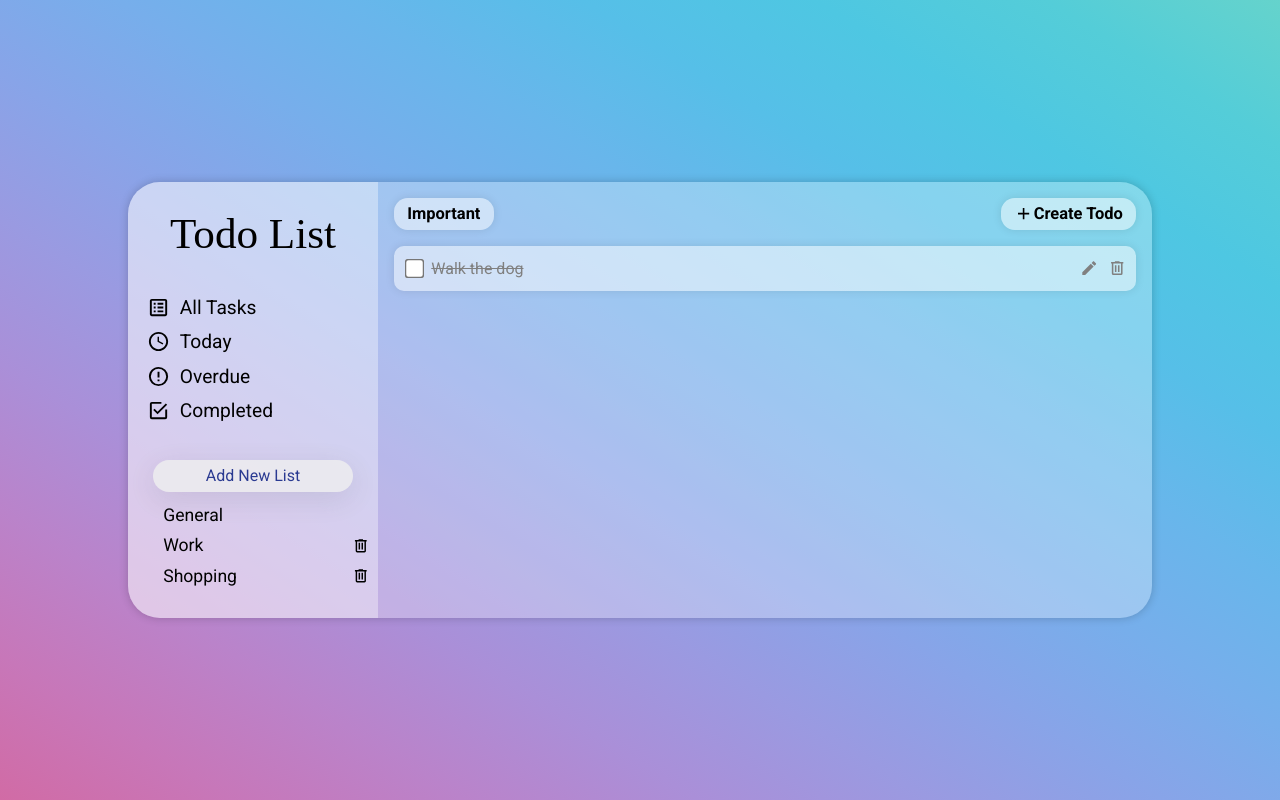
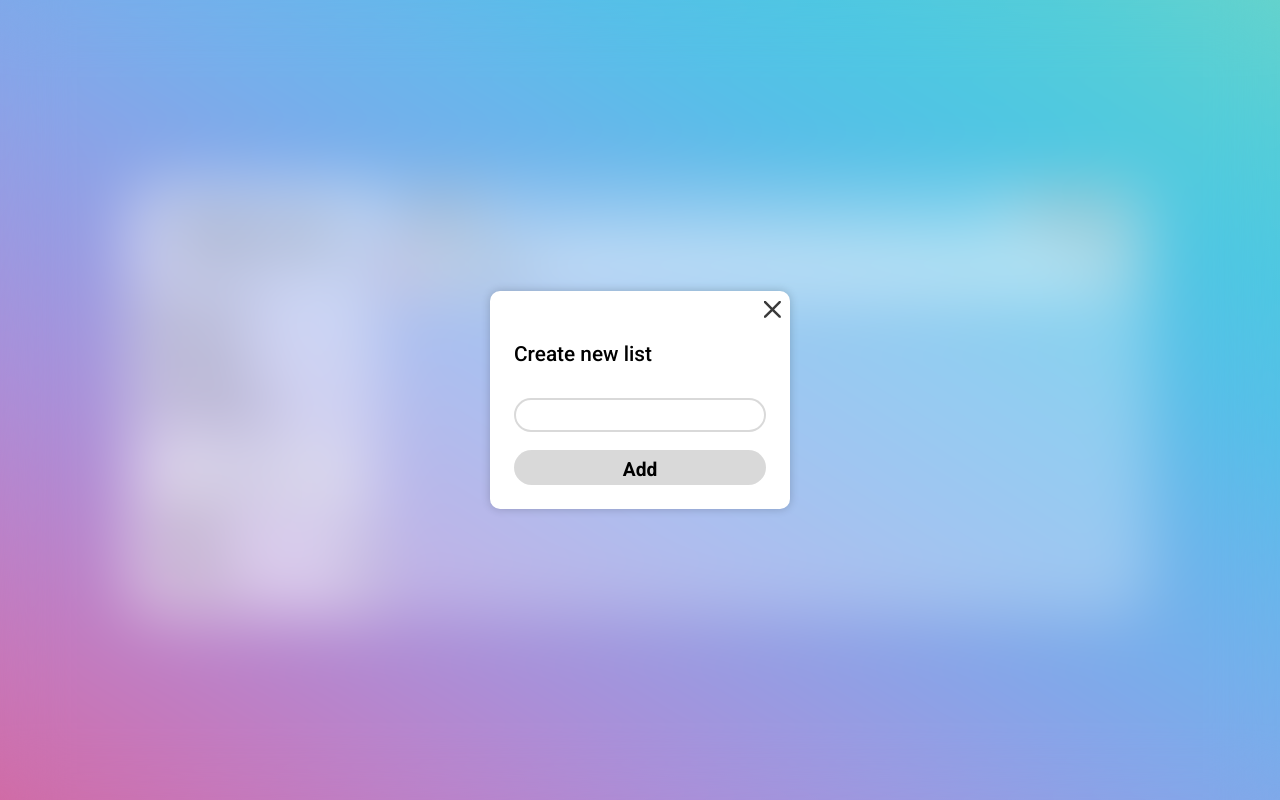
Before and after one commit to RimaSem/todo-list, a React (Vite) app: page / in a window 1280 px wide. Both pictures are taken after a click on the button "Add New List". Built offline with nearby package versions, Linux system fonts and the light colour scheme; a web font is replaced by a local one.

Commit message:
Implement add/remove list func

```diff
--- a/package.json
+++ b/package.json
@@ -11,6 +11,7 @@
   "dependencies": {
     "@mdi/js": "^7.1.96",
     "@mdi/react": "^1.6.1",
+    "nanoid": "^4.0.1",
     "react": "^18.2.0",
     "react-dom": "^18.2.0"
   },
--- a/src/components/ListNav.tsx
+++ b/src/components/ListNav.tsx
@@ -1,21 +1,46 @@
 import Icon from "@mdi/react";
-import { mdiPlay, mdiTrashCanOutline } from "@mdi/js";
+import { mdiTrashCanOutline } from "@mdi/js";
 
-function ListNav() {
+type ListNavProps = {
+  setListFormActive: React.Dispatch<React.SetStateAction<boolean>>;
+  allLists: { title: string | undefined; id: string }[];
+  setAllLists: React.Dispatch<
+    React.SetStateAction<
+      {
+        title: string | undefined;
+        id: string;
+      }[]
+    >
+  >;
+};
+
+function ListNav({ setListFormActive, allLists, setAllLists }: ListNavProps) {
+  const displayLists = allLists.map((list) => (
+    <div key={list.id} className="list-nav-item">
+      <div className="list-nav-item-text">{list.title}</div>
+      <div
+        id={list.id}
+        className="delete-list-icon"
+        onClick={() => handleDelete(list.id)}
+      >
+        <Icon path={mdiTrashCanOutline} />
+      </div>
+    </div>
+  ));
+
+  function handleDelete(id: string) {
+    setAllLists((prev) => prev.filter((list) => list.id !== id));
+  }
+
   return (
     <div className="list-nav">
-      <button type="button">Add New List</button>
+      <button onClick={() => setListFormActive(true)} type="button">
+        Add New List
+      </button>
       <div className="list-nav-item">
         <div className="list-nav-item-text">General</div>
       </div>
-      <div className="list-nav-item">
-        <div className="list-nav-item-text">Work</div>
-        <Icon className="delete-list-icon" path={mdiTrashCanOutline} />
-      </div>
-      <div className="list-nav-item">
-        <div className="list-nav-item-text">Shopping</div>
-        <Icon className="delete-list-icon" path={mdiTrashCanOutline} />
-      </div>
+      {displayLists}
     </div>
   );
 }
--- a/src/components/Menu.tsx
+++ b/src/components/Menu.tsx
@@ -1,22 +1,44 @@
-import { useRef } from "react";
+import { useRef, useState } from "react";
 import GeneralNav from "./GeneralNav";
 import ListNav from "./ListNav";
+import NewListForm from "./NewListForm";
+import { nanoid } from "nanoid";
 
 function Menu() {
+  const [listFormActive, setListFormActive] = useState(false);
+  const [allLists, setAllLists] = useState<
+    {
+      title: string | undefined;
+      id: string;
+    }[]
+  >([
+    { title: "Work", id: nanoid() },
+    { title: "Shopping", id: nanoid() },
+  ]);
+
   const hamburgerMenuRef = useRef<HTMLDivElement>(null);
   const slidingMenuRef = useRef<HTMLDivElement>(null);
 
   function displayMenu() {
-    hamburgerMenuRef.current &&
-      hamburgerMenuRef.current.classList.toggle("active");
-    slidingMenuRef.current && slidingMenuRef.current.classList.toggle("active");
+    hamburgerMenuRef.current?.classList.toggle("active");
+    slidingMenuRef.current?.classList.toggle("active");
   }
 
   return (
     <>
+      {listFormActive && (
+        <NewListForm
+          setAllLists={setAllLists}
+          setListFormActive={setListFormActive}
+        />
+      )}
       <div ref={slidingMenuRef} className="off-screen-menu">
         <GeneralNav />
-        <ListNav />
+        <ListNav
+          setListFormActive={setListFormActive}
+          allLists={allLists}
+          setAllLists={setAllLists}
+        />
       </div>
       <div className="header">
         <div
@@ -31,7 +53,11 @@ function Menu() {
         <div className="menu-title">Todo List</div>
         <div className="sidebar-menu">
           <GeneralNav />
-          <ListNav />
+          <ListNav
+            setListFormActive={setListFormActive}
+            allLists={allLists}
+            setAllLists={setAllLists}
+          />
         </div>
       </div>
     </>
--- /dev/null
+++ b/src/components/NewListForm.tsx
@@ -0,0 +1,44 @@
+import { useRef } from "react";
+import Icon from "@mdi/react";
+import { mdiWindowClose } from "@mdi/js";
+import { nanoid } from "nanoid";
+
+type NewListFormProps = {
+  setListFormActive: React.Dispatch<React.SetStateAction<boolean>>;
+  setAllLists: React.Dispatch<
+    React.SetStateAction<
+      {
+        title: string | undefined;
+        id: string;
+      }[]
+    >
+  >;
+};
+
+function NewListForm({ setListFormActive, setAllLists }: NewListFormProps) {
+  const inputRef = useRef<HTMLInputElement | null>(null);
+
+  function handleSubmit(e: React.SyntheticEvent) {
+    e.preventDefault();
+    setAllLists((prev) => [
+      ...prev,
+      { title: inputRef.current?.value, id: nanoid() },
+    ]);
+    setListFormActive(false);
+  }
+
+  return (
+    <div className="list-form-container">
+      <form onSubmit={handleSubmit}>
+        <div onClick={() => setListFormActive(false)}>
+          <Icon className="close-btn" path={mdiWindowClose} />
+        </div>
+        <label htmlFor="list-input">Create new list</label>
+        <input ref={inputRef} id="list-input" name="newListInput" required />
+        <button>Add</button>
+      </form>
+    </div>
+  );
+}
+
+export default NewListForm;
--- a/src/components/Todo.tsx
+++ b/src/components/Todo.tsx
@@ -5,7 +5,6 @@ import { mdiPencil, mdiTrashCanOutline } from "@mdi/js";
 function Todo() {
   const [showDetails, setShowDetails] = useState(false);
   const todoRef = useRef<HTMLDivElement | null>(null);
-  const checkboxRef = useRef<HTMLInputElement | null>(null);
 
   function handleChange(e: React.ChangeEvent<HTMLInputElement>) {
     if (e.target.checked) {
@@ -15,27 +14,21 @@ function Todo() {
     }
   }
 
-  function todoDetails(e: React.MouseEvent<HTMLDivElement>) {
-    if (e.target !== checkboxRef.current) {
-      setShowDetails((prev) => !prev);
-    }
-  }
-
   return (
     <div
       ref={todoRef}
-      className="todo-container completed"
-      onClick={todoDetails}
+      className="todo-container"
+      onClick={() => setShowDetails((prev) => !prev)}
     >
       <div className="todo-main-row">
         <input
-          ref={checkboxRef}
           onChange={handleChange}
+          onClick={(e) => e.stopPropagation()}
           className="todo-checkbox"
           type="checkbox"
         />
         <span className="todo-title">Walk the dog</span>
-        <div className="todo-btns">
+        <div className="todo-btns" onClick={(e) => e.stopPropagation()}>
           <Icon className="todo-edit-btn" path={mdiPencil} />
           <Icon className="todo-delete-btn" path={mdiTrashCanOutline} />
         </div>
--- a/src/components/scss/_Content.scss
+++ b/src/components/scss/_Content.scss
@@ -22,9 +22,20 @@
       cursor: pointer;
     }
 
+    .sort-btn {
+      &:hover {
+        opacity: 0.8;
+      }
+    }
+
     .new-task-btn {
       display: flex;
       align-items: center;
+      transition: transform 300ms;
+
+      &:hover {
+        transform: scale(1.05);
+      }
     }
   }
 }
--- a/src/components/scss/_ListNav.scss
+++ b/src/components/scss/_ListNav.scss
@@ -41,6 +41,8 @@
     }
 
     .delete-list-icon {
+      display: flex;
+      align-items: center;
       margin-left: auto;
       cursor: pointer;
 
--- a/src/components/scss/_Menu.scss
+++ b/src/components/scss/_Menu.scss
@@ -1,15 +1,19 @@
 @import "./GeneralNav";
 @import "./ListNav";
+@import "./NewListForm";
 
 .off-screen-menu {
   position: fixed;
   top: 80px;
   left: -75%;
+  bottom: 0;
   background-color: rgb(191, 216, 237);
-  height: 100vh;
+  max-height: calc(100vh - 80px);
+  overflow-y: auto;
   width: 75%;
   transition: left 0.5s;
   z-index: 1;
+  padding-bottom: 2em;
 }
 
 .off-screen-menu.active {
@@ -75,6 +79,7 @@
 
   .sidebar-menu {
     display: none;
+    position: relative;
   }
 }
 
--- /dev/null
+++ b/src/components/scss/_NewListForm.scss
@@ -0,0 +1,91 @@
+.list-form-container {
+  position: fixed;
+  top: 0;
+  left: 0;
+  z-index: 2;
+  width: 100vw;
+  height: 100vh;
+  background-color: transparent;
+  backdrop-filter: blur(2rem);
+  display: flex;
+  justify-content: center;
+  align-items: center;
+
+  form {
+    position: relative;
+    display: flex;
+    flex-direction: column;
+    background-color: #fff;
+    gap: 1em;
+    width: 80%;
+    padding: 1.5em;
+    border-radius: 10px;
+    box-shadow: 0 0 10px rgba(0, 0, 0, 0.2);
+
+    label {
+      font-size: 1.5rem;
+      margin-bottom: 1rem;
+      font-weight: 500;
+    }
+
+    input {
+      border: rgba(0, 0, 0, 0.3);
+      height: 2em;
+      font-size: 1.2rem;
+      font-weight: 200;
+      padding: 0em 0.5em;
+      margin-bottom: 0.1em;
+      border-radius: 18px;
+      border: 2px solid rgba(0, 0, 0, 0.15);
+    }
+
+    button {
+      font-family: "Roboto", sans-serif;
+      font-size: 1.2rem;
+      background-color: rgba(0, 0, 0, 0.15);
+      font-weight: 700;
+      line-height: 1;
+      padding: 0.5em 0;
+      border-radius: 18px;
+      cursor: pointer;
+      border: none;
+
+      &:hover {
+        background-color: rgba(0, 0, 0, 0.085);
+      }
+    }
+
+    .close-btn {
+      width: 0.6em;
+      position: absolute;
+      top: 0.07em;
+      right: 0.07em;
+      font-size: 3rem;
+      cursor: pointer;
+      color: rgb(58, 58, 58);
+
+      &:hover {
+        color: rgba(255, 0, 0, 0.516);
+      }
+    }
+  }
+}
+
+@media screen and (min-width: 800px) {
+  .list-form-container {
+    form {
+      width: 30%;
+      max-width: 300px;
+
+      label {
+        margin-top: 0.5em;
+        font-size: 1.3rem;
+      }
+
+      input,
+      button {
+        height: 1.8em;
+      }
+    }
+  }
+}
--- a/src/components/scss/_Todo.scss
+++ b/src/components/scss/_Todo.scss
@@ -3,6 +3,7 @@
   box-shadow: 0 0 10px rgba(0, 0, 0, 0.1);
   margin-bottom: 0.7em;
   cursor: pointer;
+  border-left: 6px solid rgba(255, 0, 0, 0.745);
 
   .todo-main-row {
     display: flex;
@@ -14,7 +15,6 @@
       transform: scale(1.7);
       margin-right: 0.8em;
       accent-color: #f9e8ffd5;
-      z-index: 5;
     }
 
     .todo-title {
```
Also changed, not shown: 1 other file (tests, documents, lock files or other folders).
